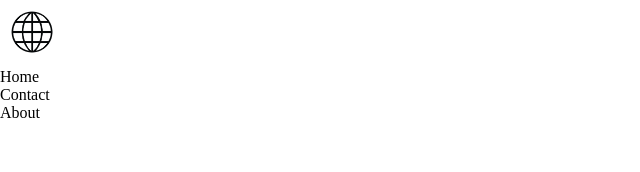
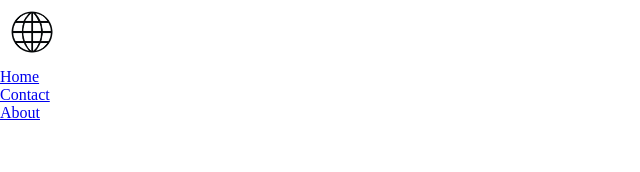
Before and after one commit to Munsa1/react-testing-with-enzyme, a React (Create React App) app: page / in a window 1280 px wide. Shown: the top 172 px of the page, without its empty margins (0-640 px from the left). Built offline with nearby package versions, Linux system fonts and the light colour scheme.

Commit message:
Add links to navigation

```diff
--- a/src/components/header/header.js
+++ b/src/components/header/header.js
@@ -11,13 +11,12 @@ const Header = ()=>{
                 <div className="logo">
                     <img src={myLogo} alt="Logo" />
                 </div>
-                <div>
+                <div className='nav-links'>
                     <ul>
-                        <li>Home</li>
-                        <li>Contact</li>
-                        <li>About</li>
+                        <a href='#'><li>Home</li></a>
+                        <a href='#'><li>Contact</li></a>
+                        <a href='#'><li>About</li></a>
                     </ul>
-
                 </div>
             </div>
         </header>
```
